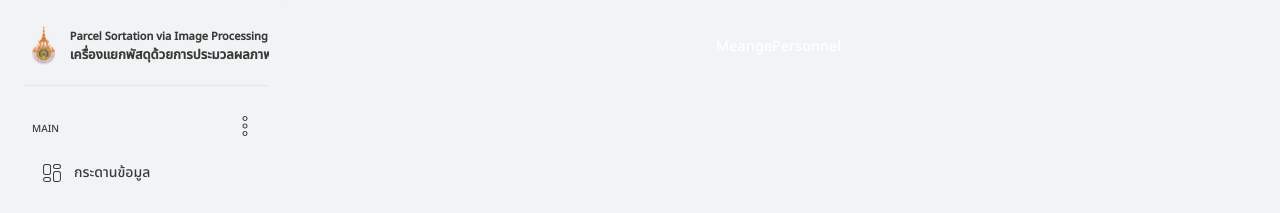
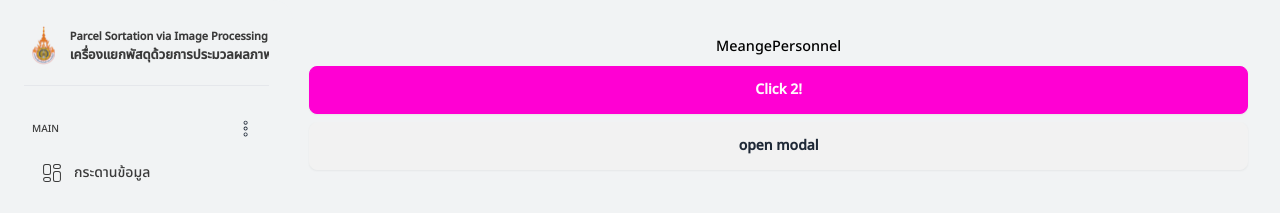
Before and after one commit to PCL-TUM/PSIP_WebApp, a React (Vite) app: page /meangePersonnel in a window 1280 px wide. Shown: the top 213 px of the page. Built offline with nearby package versions, Linux system fonts and the light colour scheme; no server answers.

Commit message:
Update:Modal logic

```diff
--- a/src/components/MeangePersonnel.jsx
+++ b/src/components/MeangePersonnel.jsx
@@ -1,10 +1,82 @@
-import React from 'react'
+import React, { useState, useRef } from 'react'
+import axios from 'axios';
 import DataTable from 'react-data-table-component';
 
 
 function MeangePersonnel() {
+  const refDepartName = useRef(null)
+  const [valueDepartName, setValueDepartName] = useState('')
+
+  const refDepartNameEN = useRef(null)
+  const [valueDepartNameEN, setValueDepartNameEN] = useState('')
+
+  const onClickFetchData = async () => {
+    await axios.post('http://localhost:5000/getData/getDataDepartment',
+      { searchDepartment: 'คอม' }, { headers: { 'Content-Type': 'application/x-www-form-urlencoded' } })
+      .then(response => {
+        const departmentData = response.data
+        if (departmentData.status === "Succeed") {
+          document.getElementById('my_modal_5').showModal()
+          // useState
+          setValueDepartName(departmentData.data[0].DEPART_NAME)
+          setValueDepartNameEN(departmentData.data[0].KEY_WORD_EN)
+          // useRef
+          refDepartName.current.value = valueDepartName
+          refDepartNameEN.current.value = valueDepartNameEN
+        } else {
+          console.log("Fail");
+        }
+      }
+      );
+  }
+
+  const onClickLog = () => {
+    console.log(valueDepartName);
+    console.log(valueDepartNameEN);
+  }
+
   return (
-    <div>MeangePersonnel</div>
+    <>
+      <div className="flex gap-2 justify-center flex-col text-black">
+        <div className='' >MeangePersonnel</div>
+
+
+        <div className="btn btn-secondary" onClick={onClickLog}>Click 2!</div>
+
+        {/* Open the modal using document.getElementById('ID').showModal() method */}
+        <button className="btn" onClick={onClickFetchData}>open modal</button>
+        <dialog id="my_modal_5" className="modal modal-bottom sm:modal-middle">
+          <div className="modal-box">
+            <h3 className="font-bold text-lg">Hello!</h3>
+            <p className="py-4">Press ESC key or click the button below to close</p>
+            <div className="modal-action">
+
+              <form method="dialog" className='flex flex-col justify-items-center w-full gap-3'>
+                <div className='flex flex-col px-10 gap-2'>
+                  <input
+                    type="text"
+                    ref={refDepartName}
+                    value={valueDepartName}
+                    onChange={e => setValueDepartName(e.target.value)}
+                    className='input input-bordered w-full'
+                    />
+                  <input
+                    type="text"
+                    ref={refDepartNameEN}
+                    value={valueDepartNameEN}
+                    onChange={e => setValueDepartNameEN(e.target.value)}
+                    className='input input-bordered w-full'
+                    />
+                  </div>
+                <button className="btn">Close</button>
+              </form>
+
+            </div>
+          </div>
+        </dialog>
+
+      </div>
+    </>
   )
 }
 
--- a/src/template/Sidebar.css
+++ b/src/template/Sidebar.css
@@ -19,7 +19,8 @@ body {
   overflow-y: auto;
 }
 
-.nav.active {
+.nav-visible {
+  flex: 1;
   overflow: visible;
 }
 
--- a/src/template/Sidebar.jsx
+++ b/src/template/Sidebar.jsx
@@ -57,9 +57,9 @@ function Sidebar() {
   return (
     <>
       <div className={sidebarActive ? 'sidebar active p-2 pt-1.5' : 'sidebar pt-5 pb-2'}>
-        <div className="menu-btn" onClick={sidebarClick}>
+        {/* <div className="menu-btn" onClick={sidebarClick}>
           <span className={sidebarActive ? 'hidden' : 'block'}><CiMenuKebab /></span>
-        </div>
+        </div> */}
         <div className="head">
           <div className={sidebarActive ? 'pt-5 m-auto' : 'ps-2 pt-1.5'}>
             <img src={imgLogoRMUTT} alt="" />
@@ -69,16 +69,25 @@ function Sidebar() {
             <p className="text-[13px] text-[#3a3a3a] font-semibold">เครื่องแยกพัสดุด้วยการประมวลผลภาพ</p>
           </div>
         </div>
-        <div className="nav">
+        <div className={sidebarActive ? 'nav-visible' : 'nav'}>
           <div className="menu">
           <ul>
             <li>
-              <div className={sidebarActive ? 'block' : 'hidden'} onClick={sidebarClick}>
+            <a className={sidebarActive ? 'flex items-center' : 'hidden'} >
+              <div onClick={sidebarClick}>
                 <span className='text-2xl'><CiMenuKebab /></span>
+                <span className="text">ขยายเมนู</span>
               </div>
+            </a>
             </li>
           </ul>
+          <p className={sidebarActive ? 'block title' : 'hidden'}>Main </p>
+          <div className={sidebarActive ? 'hidden' : 'flex flex-row justify-between pe-1.5'}>
             <p className="title">Main </p>
+            <div className='' onClick={sidebarClick}>
+              <span className='text-[1.2rem]'><CiMenuKebab /></span>
+            </div>
+          </div>
             <ul>
               <li>
                 <a href="#">
@@ -95,7 +104,7 @@ function Sidebar() {
               <li className={openSubMenu ? '' : 'active'}>
                 <a onClick={subMenuClick}>
                   <span className="text-2xl"><CiViewList /></span>
-                  <span className="text text-nowrap overflow-hidden">พัสดุรายาภาควิชา</span>
+                  <span className="text text-nowrap">พัสดุรายาภาควิชา</span>
                   <span className="arrow"><FaAngleDown /></span>
                 </a>
                 <ul className={openSubMenu ? 'sub-menu sub-menu-close' : 'sub-menu sub-menu-open'}>
@@ -121,7 +130,7 @@ function Sidebar() {
               <li className={openSubMenuMeange ? '' : 'active'}>
                 <a onClick={subMenuMeangeClick}>
                   <span className="text-2xl"><CiSettings /></span>
-                  <span className="text text-nowrap overflow-hidden">จัดการข้อมูล</span>
+                  <span className="text text-nowrap">จัดการข้อมูล</span>
                   <span className="arrow"><FaAngleDown /></span>
                 </a>
                 <ul className={openSubMenuMeange ? 'sub-menu sub-menu-close' : 'sub-menu sub-menu-open'}>
```
